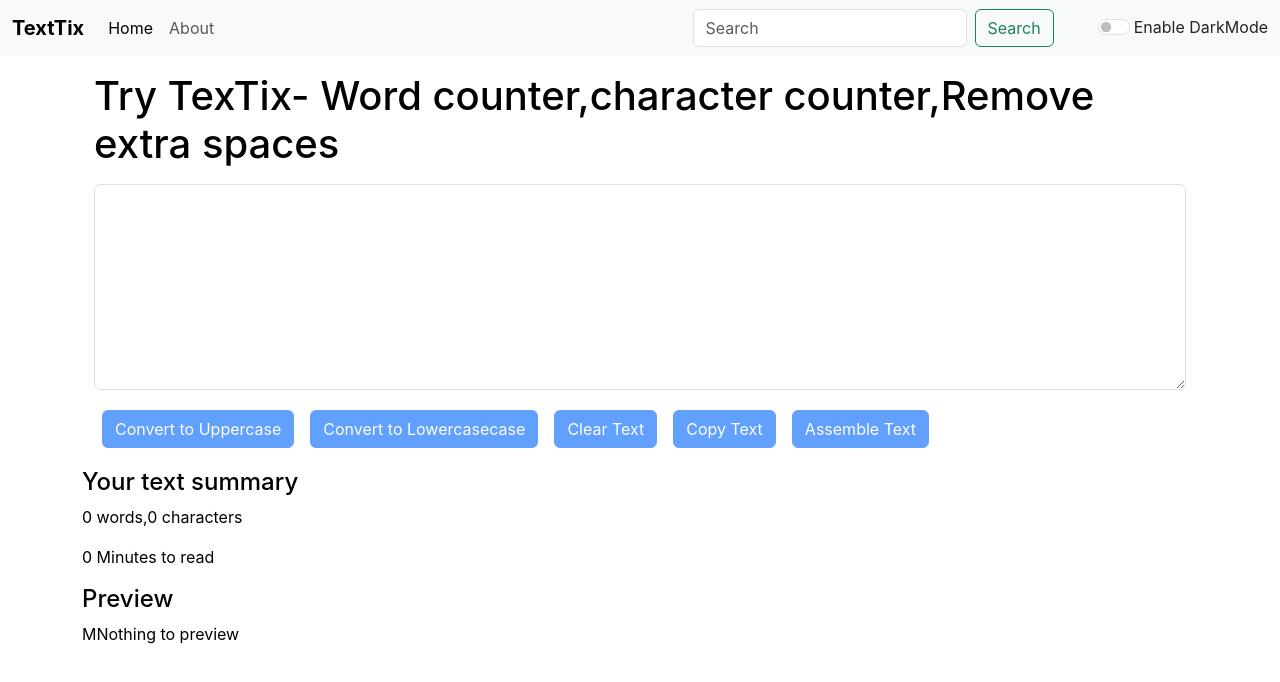
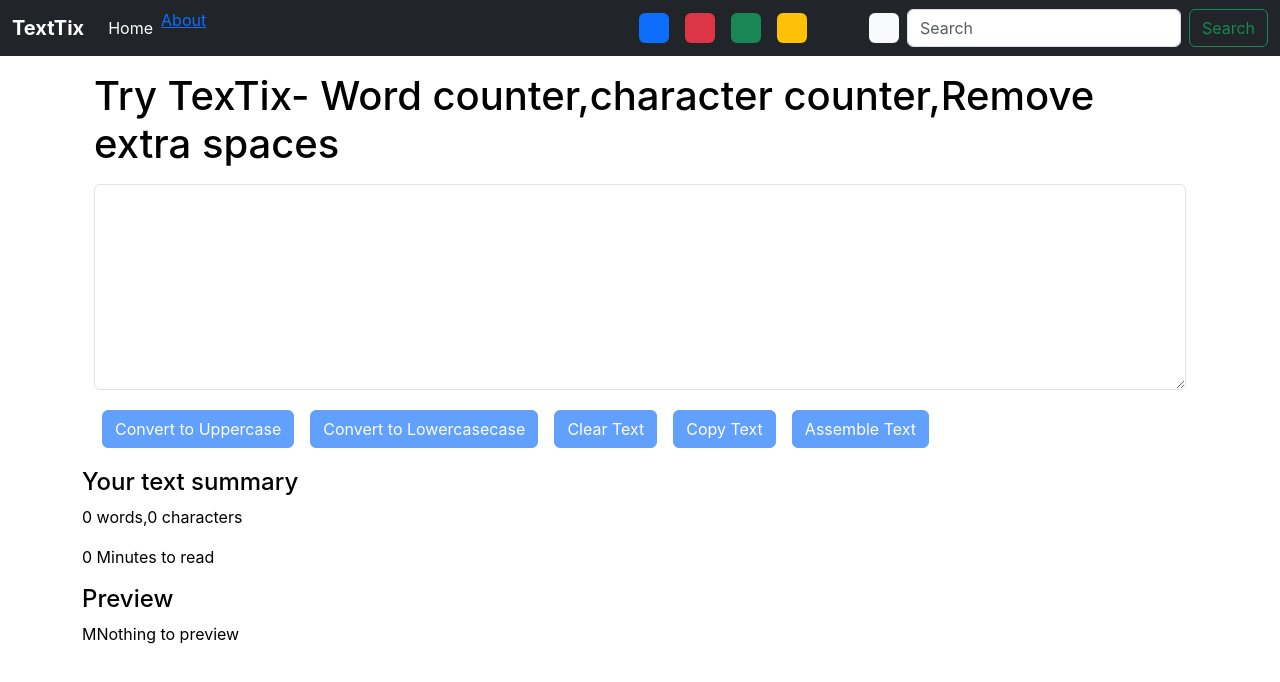
Before and after one commit to Nitishshukla1608/TexTix-react, a React (Create React App) app: page /textform in a window 1280 px wide. Shown: the top 682 px of the page. Built offline with nearby package versions, Linux system fonts and the light colour scheme.

Commit message:
first code push

```diff
--- a/src/App.js
+++ b/src/App.js
@@ -27,7 +27,20 @@
     }, 1900);
   };
 
-  const toggleMode = () => {
+
+   const removeBodyClasses=()=>{
+
+            document.body.classList.remove("bg-primary")
+            document.body.classList.remove("bg-danger")
+            document.body.classList.remove("bg-sucess")
+            document.body.classList.remove("bg-warning")
+            document.body.classList.remove("bg-light")
+            document.body.classList.remove("bg-dark")
+   }
+  const toggleMode = (cls) => {
+    removeBodyClasses();
+    console.log(cls)
+    document.body.classList.add('bg-'+cls)
     if (mode === "light") {
       setMode("dark");
       document.body.style.backgroundColor = "#042743";
@@ -68,5 +81,4 @@
     </>
   );
 }
-
 export default App;
--- a/src/Components/Navbar.js
+++ b/src/Components/Navbar.js
@@ -4,8 +4,8 @@
 
 export default function Navbar(props) {
   return (<>    <nav
-    className={`navbar navbar-expand-lg bg-body-tertiary`}
-    data-bs-theme={props.mode}
+    className={`navbar navbar-expand-lg navbar-dark bg-dark`}
+
   >
   <div className="container-fluid">
     <Link className="navbar-brand" to="/textform"><b>{props.title}</b></Link>
@@ -20,19 +20,39 @@
 
         </li>
         <li className="nav-item">
-          <Link className="nav-link" to="/about">{props.aboutUs}</Link>
+          <Link className="nav-linkb active" to="/about">{props.aboutUs}</Link>
 
         </li>
 
       </ul>
+
+      <div className="d-flex">
+
+        <div onClick={()=>{props.toggleMode('primary')}} className='bg-primary rounded mx-2'style={{height:"30px", width:"30px" , cursor:"pointer"} }>
+        </div>
+        <div onClick={()=>{props.toggleMode('danger')}} className='bg-danger rounded mx-2'style={{height:"30px", width:"30px",  cursor:"pointer"} }>
+        </div>
+        <div onClick={()=>{props.toggleMode('success')}} className='bg-success rounded mx-2'style={{height:"30px", width:"30px" , cursor:"pointer"} }>
+        </div>
+        <div onClick={()=>{props.toggleMode('warning')}} className='bg-warning rounded mx-2'style={{height:"30px", width:"30px" , cursor:"pointer"} }>
+        </div>
+        <div onClick={()=>{props.toggleMode('dark')}} className='bg-dark rounded mx-2'style={{height:"30px", width:"30px" , cursor:"pointer"} }>
+        </div>
+        <div onClick={()=>{props.toggleMode('light')}} className='bg-light rounded mx-2'style={{height:"30px", width:"30px" , cursor:"pointer"} }>
+        </div>
+
+
+      </div>
+
+
+
+
+
       <form className="d-flex" role="search">
         <input className="form-control me-2 " type="search" placeholder="Search" aria-label="Search"/>
         <button className="btn btn-outline-success" type="submit">Search</button>
       </form>
-      <div className={`form-check form-switch text-${props.mode==="light"?"dark":"light"}`}  >
-  <input className="form-check-input mx-1" type="checkbox" role="switch"  onClick={props.toggleMode}id="switchCheckDefault"/>
-  <label className="form-check-label" htmlFor="switchCheckDefault">Enable DarkMode</label>
-</div>
+
     </div>
   </div>
 </nav>
--- a/src/Components/TextForm.js
+++ b/src/Components/TextForm.js
@@ -50,8 +50,8 @@
 
 <div className="conatiner my-3" style={{color:props.mode==="dark"?"white":"black"}}>
   <h4>Your text summary</h4>
-  <p>{text.split(" ").filter((element)=>{return element.length!==0}).length} words,{text.length} characters</p>
-  <p>{text.split(" ").filter((element)=>{return element.length!==0}).length*0.08} Minutes to read</p>
+  <p>{text.split(/\s+/g).filter((element)=>{return element.length!==0}).length} words,{text.length} characters</p>
+  <p>{text.split(/\s+/g).filter((element)=>{return element.length!==0}).length*0.08} Minutes to read</p>
   <h4>Preview</h4>
   <p>{text.length>0?text:"MNothing to preview"}</p>
 </div>
--- a/src/index.css
+++ b/src/index.css
@@ -11,3 +11,6 @@
   font-family: source-code-pro, Menlo, Monaco, Consolas, 'Courier New',
     monospace;
 }
+.accordion-button::hover after {
+  filter:inver5t(1)
+}
```
